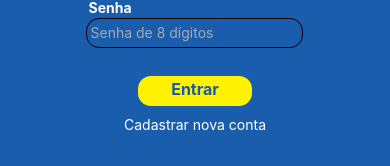
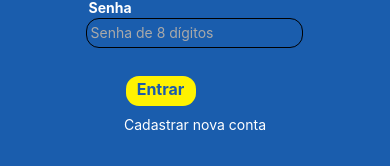
Before and after one commit to RoniAndradeS/login-bb, a React Native app: screen / in a window 390 px wide. Shown: the part 475-641 px from the top of the page. Built offline with nearby package versions, Linux system fonts and the light colour scheme.

Commit message:
Update App.js

```diff
--- a/App.js
+++ b/App.js
@@ -92,9 +92,9 @@ const styles = StyleSheet.create({
   button: {
     alignItems: 'center',
     backgroundColor: '#FFF200',
-    marginLeft: '25%',
+    width: 70,
+    marginLeft: 45,
     marginTop: 25,
-    width: '50%',
     height: 30,
     borderRadius: 13,
   },
```
